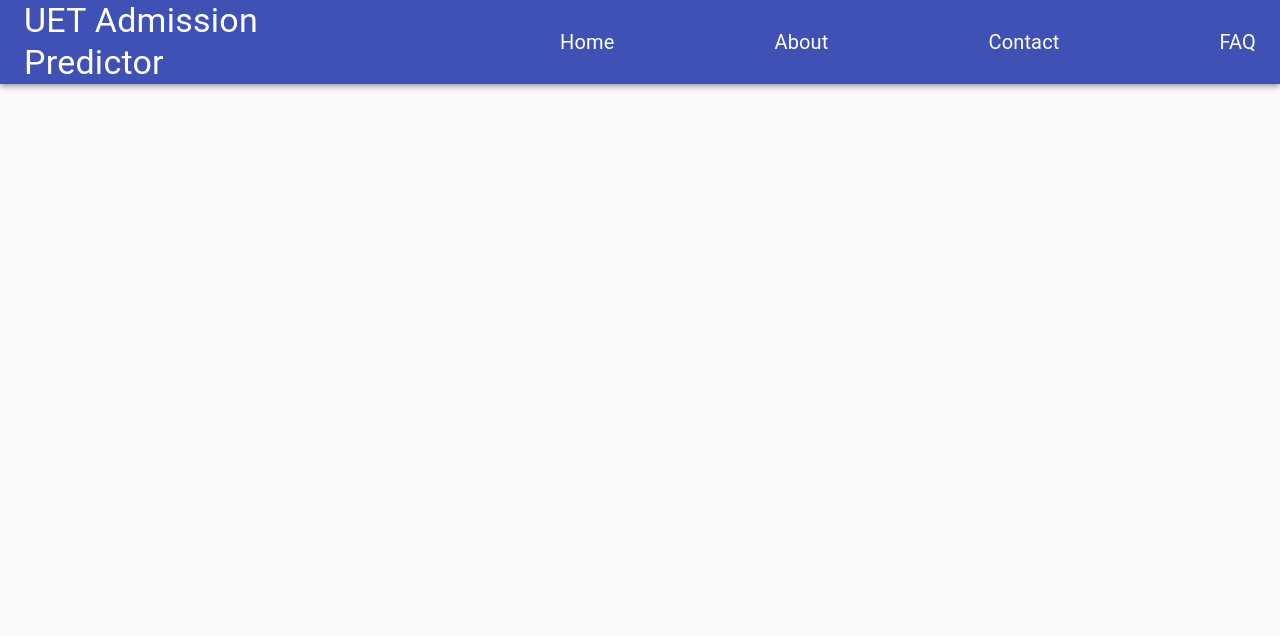
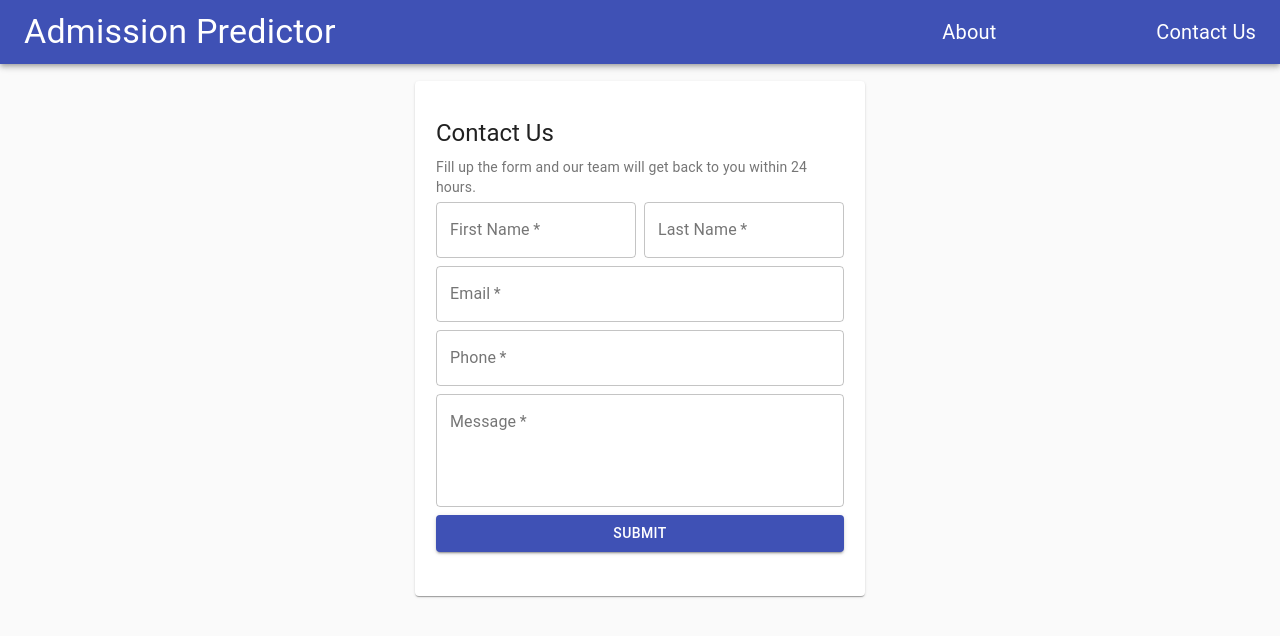
Before and after one commit to M-Ahmad45/Uet_Admission_Predictor, a React (Create React App) app: page /contact in a window 1280 px wide. Shown: the top 636 px of the page. Built offline with nearby package versions, Linux system fonts and the light colour scheme.

Commit message:
Contact Us Added

```diff
--- a/package.json
+++ b/package.json
@@ -8,6 +8,7 @@
     "@testing-library/jest-dom": "^5.16.4",
     "@testing-library/react": "^13.3.0",
     "@testing-library/user-event": "^13.5.0",
+    "axios": "^0.27.2",
     "react": "^18.1.0",
     "react-dom": "^18.1.0",
     "react-router-dom": "^6.3.0",
--- a/src/App.jsx
+++ b/src/App.jsx
@@ -1,12 +1,15 @@
 import React from "react";
-import { BrowserRouter as Router, Switch, Route } from "react-router-dom";
+import { BrowserRouter as Router, Routes, Route } from "react-router-dom";
 import Navbar from "./component/Navbar";
+import Contact from "./component/contact";
 
 function App() {
   return (
     <Router>
       <Navbar />
-
+      <Routes>
+        <Route path="/contact" element={<Contact />} />
+      </Routes>
     </Router>
   );
 }
--- a/src/component/Drawer.js
+++ b/src/component/Drawer.js
@@ -45,11 +45,7 @@
               <Link to="/contact">Contact</Link>
             </ListItemText>
           </ListItem>
-          <ListItem onClick={() => setOpenDrawer(false)}>
-            <ListItemText>
-              <Link to="/about">Faq</Link>
-            </ListItemText>
-          </ListItem>
+
         </List>
       </Drawer>
       <IconButton onClick={() => setOpenDrawer(!openDrawer)}>
--- a/src/component/Navbar.js
+++ b/src/component/Navbar.js
@@ -42,24 +42,18 @@
       <CssBaseline />
       <Toolbar>
         <Typography variant="h4" className={classes.logo}>
-          UET Admission Predictor
+          Admission Predictor
 
         </Typography>
         {isMobile ? (
           <DrawerComponent />
         ) : (
           <div className={classes.navlinks}>
-            <Link to="/" className={classes.link}>
-              Home
-            </Link>
             <Link to="/about" className={classes.link}>
               About
             </Link>
             <Link to="/contact" className={classes.link}>
-              Contact
-            </Link>
-            <Link to="/faq" className={classes.link}>
-              FAQ
+              Contact Us
             </Link>
           </div>
         )}
--- /dev/null
+++ b/src/component/contact.js
@@ -0,0 +1,52 @@
+import React from 'react';
+import { Grid, TextField, Button, Card, CardContent, Typography } from '@material-ui/core';
+
+
+function Contact() {
+
+
+  return (
+    <div className="App">
+      <Typography gutterBottom variant="h3" align="center">
+
+       </Typography>
+      <Grid>
+        <Card style={{ maxWidth: 450, padding: "20px 5px", margin: "0 auto" }}>
+          <CardContent>
+            <Typography gutterBottom variant="h5">
+              Contact Us
+          </Typography>
+            <Typography variant="body2" color="textSecondary" component="p" gutterBottom>
+              Fill up the form and our team will get back to you within 24 hours.
+          </Typography>
+            <form>
+              <Grid container spacing={1}>
+                <Grid xs={12} sm={6} item>
+                  <TextField placeholder="Enter first name" label="First Name"variant="outlined" required />
+                </Grid>
+                <Grid xs={12} sm={6} item>
+                  <TextField placeholder="Enter last name" label="Last Name" variant="outlined" required />
+                </Grid>
+                <Grid item xs={12}>
+                  <TextField type="email" placeholder="Enter email" label="Email" variant="outlined" fullWidth required />
+                </Grid>
+                <Grid item xs={12}>
+                  <TextField type="number" placeholder="Enter phone number" label="Phone" variant="outlined" fullWidth required />
+                </Grid>
+                <Grid item xs={12}>
+                  <TextField label="Message" multiline rows={4} placeholder="Type your message here" variant="outlined" fullWidth required />
+                </Grid>
+                <Grid item xs={12}>
+                  <Button type="submit" variant="contained" color="primary" fullWidth>Submit</Button>
+                </Grid>
+
+              </Grid>
+            </form>
+          </CardContent>
+        </Card>
+      </Grid>
+    </div>
+  );
+}
+
+export default Contact;
```
Also changed, not shown: 1 other file (tests, documents, lock files or other folders).
